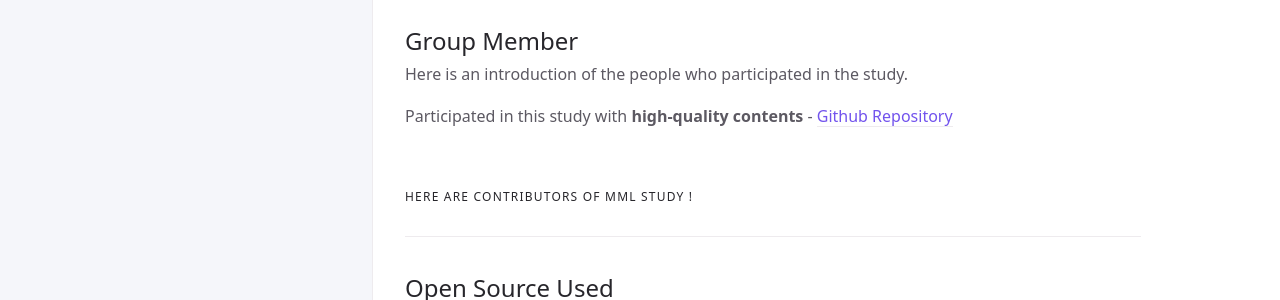
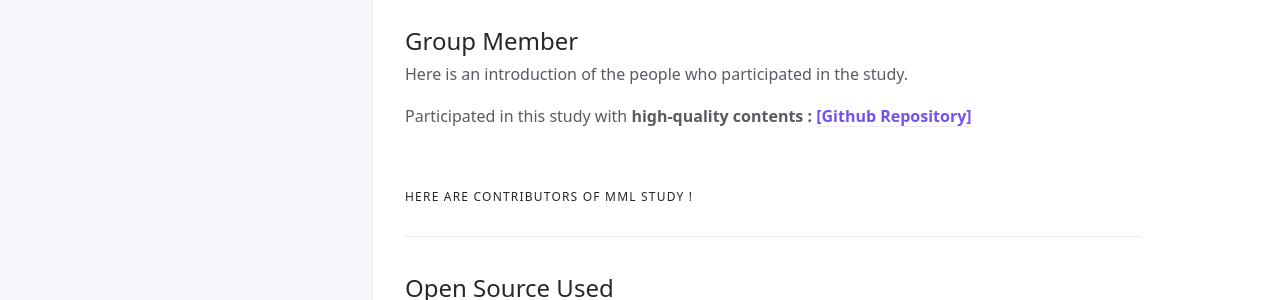
Before and after one commit to junnei/mml, a Jekyll site: the page built from docs/en/index.md, in a window 1280 px wide and 900 px high. Shown: the part 393-693 px from the top of the window. Built offline with Jekyll 4.4.1, drawn with Linux system fonts in a browser that asks for light colours.

Commit message:
fix error

```diff
--- a/docs/en/index.md
+++ b/docs/en/index.md
@@ -12,7 +12,7 @@ permalink: /en
 {: .fs-9 }
 
 This site is designed to organize knowledge of machine learning while conducting the "Mathematics for Machine Learning" study.
-{: .fs-6 .fw-800 }
+{: .fs-6 .fw-600 }
 
 
 [PDF Book](https://mml-book.github.io/book/mml-book.pdf){: .btn .btn-primary .fs-5 .mb-4 .mb-md-0 .mr-2 } [Page](https://mml-book.github.io){: .btn .fs-5 .mb-4 .mb-md-0 }
@@ -23,7 +23,7 @@ This site is designed to organize knowledge of machine learning while conducting
 
 Here is an introduction of the people who participated in the study.
 
-Participated in this study with <b>high-quality contents</b> - [Github Repository](https://github.com/junnei/mml/)
+Participated in this study with <b>high-quality contents : [[Github Repository]](https://github.com/junnei/mml/)</b>
 
 <br>
 
```
Also changed, not shown: docs/kr/index.md (+2 -2 lines).
